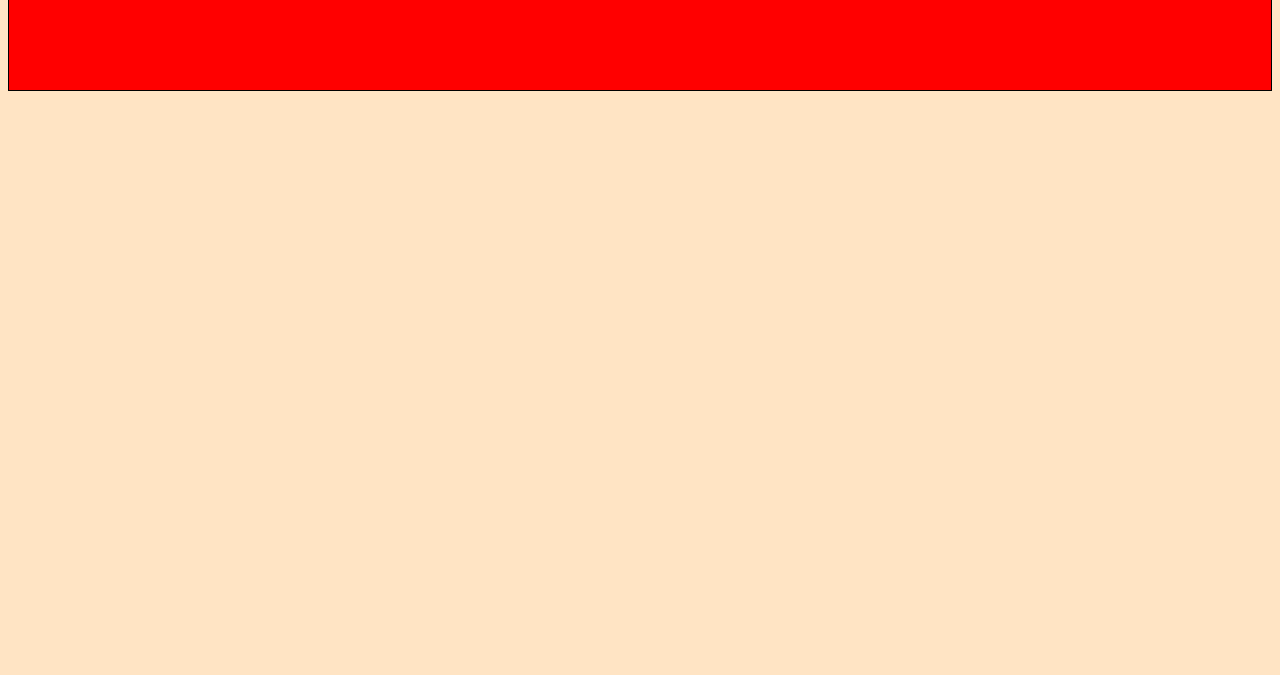
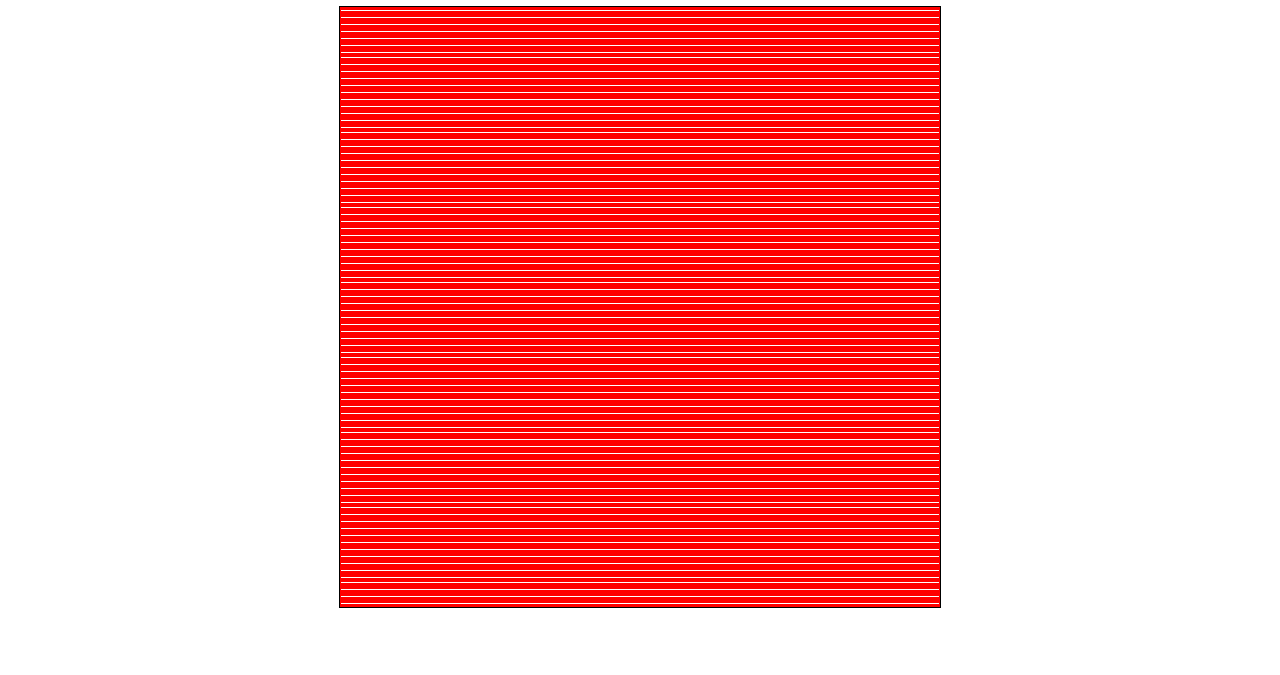
Before and after one commit to ZeeshanHaider2/ETCH-A-SKETCH, a plain HTML site: page index.html in a window 1280 px wide. Shown: the part 141-816 px from the top of the page. Drawn offline with Linux system fonts and the light colour scheme.

Commit message:
css added

```diff
--- a/index.html
+++ b/index.html
@@ -8,11 +8,11 @@
     <link rel="stylesheet" href="style.css">
   </head>
   <body>
-        <div class="section"></div>
+        <div class="section">
            <h1>ETCH-A-SKETCH</h1>
            <div class="container"></div>
            <div class="buttons"></div>
-
+        </div>
 
 
 
--- a/main.js
+++ b/main.js
@@ -7,7 +7,7 @@ const btnBlack = document.createElement('button');
 const btnGrey = document.createElement('button');
 const btnSize = document.createElement('button');
 
-let loop = (row,col)=> {
+let createDiv = (row,col)=> {
     for (let i = 1; i <= row*col ; i ++){
     const div = document.createElement('div');
     container.appendChild(div);
@@ -20,4 +20,4 @@ let loop = (row,col)=> {
     }
 }
 
-loop(15, 5);
+createDiv(16, 16);
--- a/style.css
+++ b/style.css
@@ -1,3 +1,22 @@
-body{
-    background-color: bisque;
+.section {
+    display:flex;
+    justify-content: center;
+    align-items: center;
+    flex-direction: column;
+    width:100%;
+    height:100vh
 }
+section h1 {
+    position: absolute;
+    transform: translate(-50%);
+    top:50px;
+    left:50%;
+    font-size:4em;
+}
+
+.container{
+    width:600px;
+    height:600px;
+    display:grid;
+    z-index:100;
+}
```
